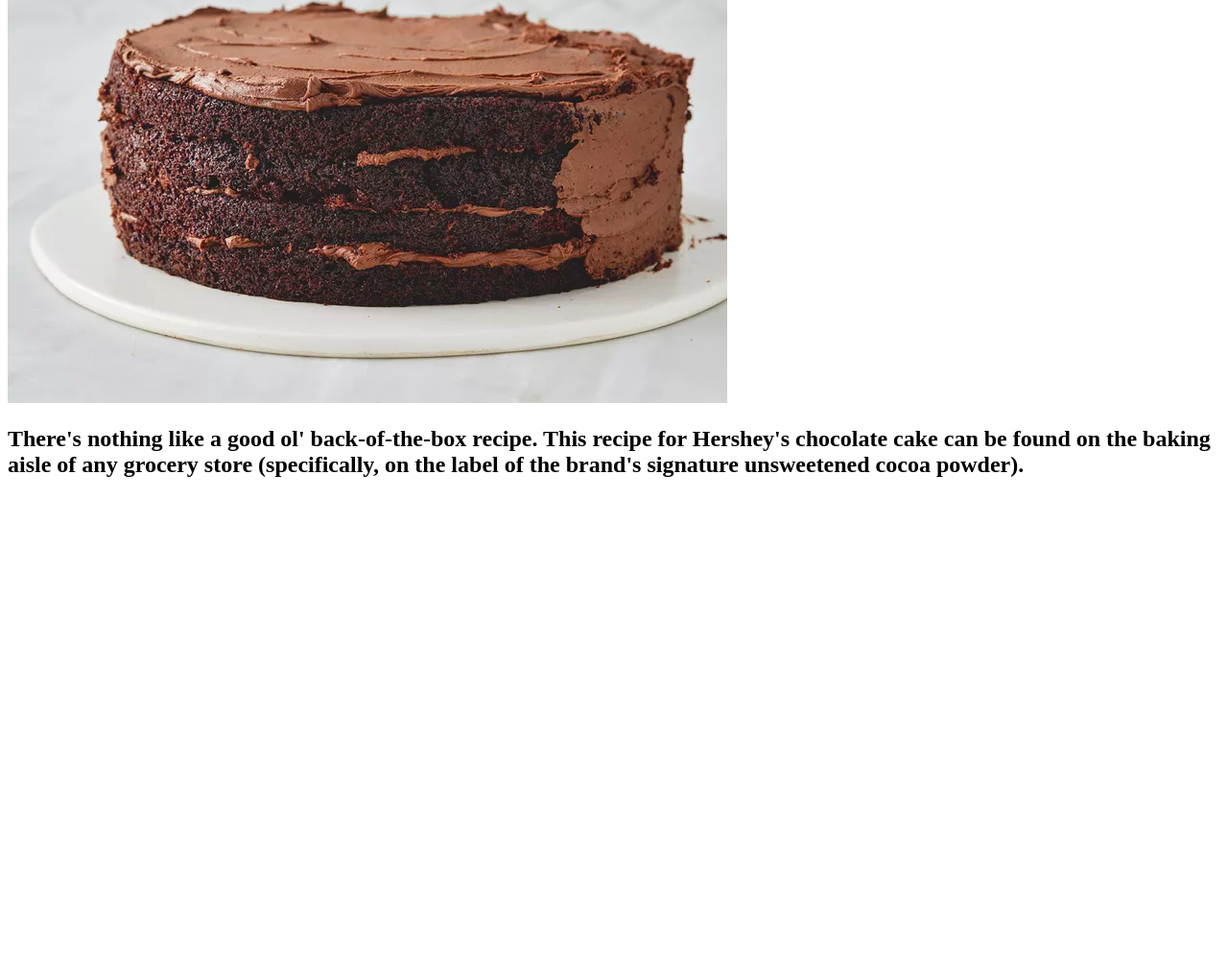
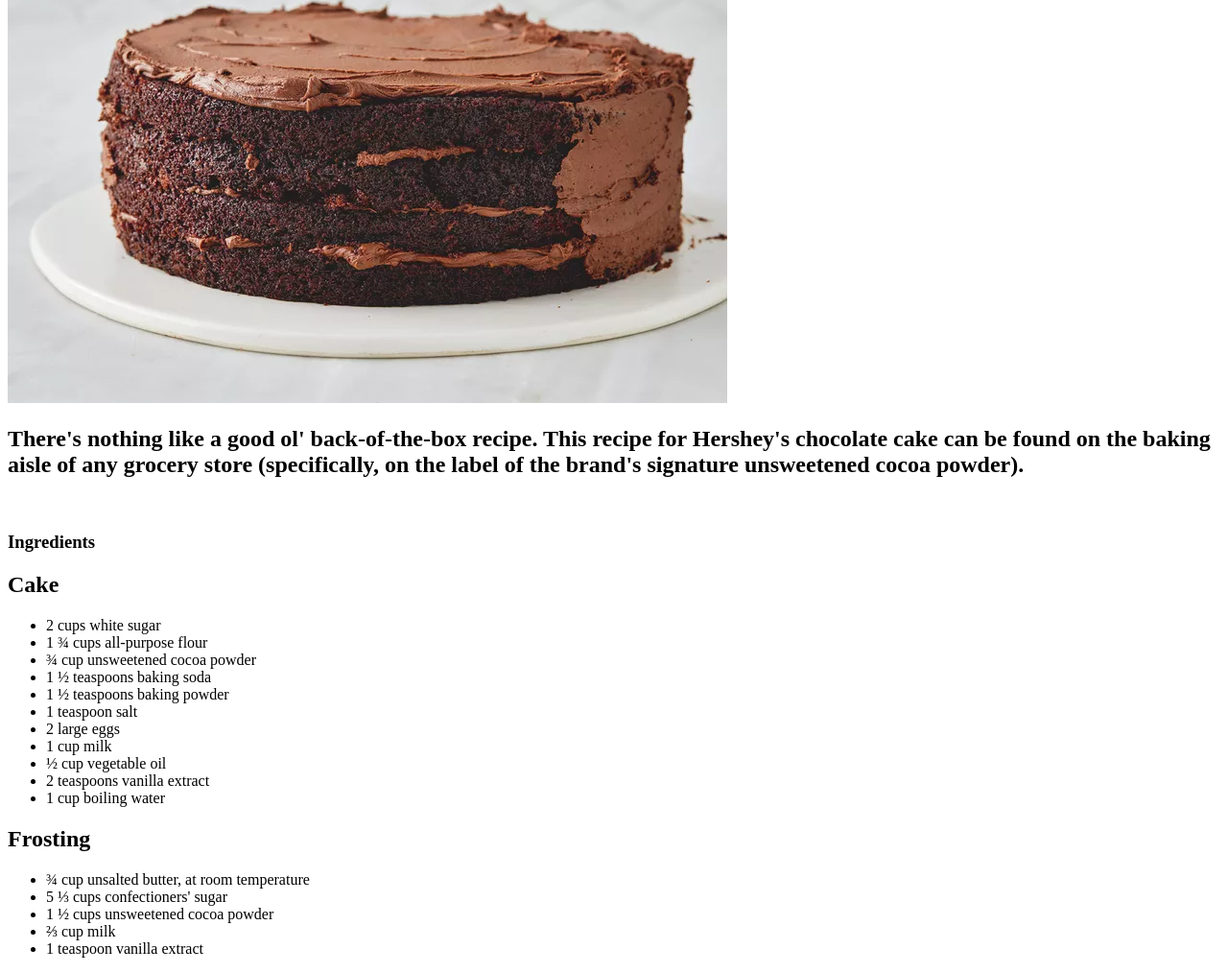
Before and after one commit to Lucidifier/odin-recipes, a plain HTML site: page recipes/chococake.html in a window 1280 px wide. Shown: the part 241-1255 px from the top of the page at 96% size. Before the commit the page ends 800 px from the top, so only its background shows below. Drawn offline with Linux system fonts and the light colour scheme.

Commit message:
Create Chococake Ingredients

```diff
--- a/recipes/chococake.html
+++ b/recipes/chococake.html
@@ -11,6 +11,28 @@
         <br>
         <h2>There's nothing like a good ol' back-of-the-box recipe. This recipe for Hershey's chocolate cake can be found on the baking aisle of any grocery store (specifically, on the label of the brand's signature unsweetened cocoa powder).</h2>
         <br>
-
+        <h3>Ingredients</h3>
+        <h2>Cake</h2>
+        <ul>
+            <li>2 cups white sugar</li>
+            <li>1 ¾ cups all-purpose flour</li>
+            <li>¾ cup unsweetened cocoa powder</li>
+            <li>1 ½ teaspoons baking soda</li>
+            <li>1 ½ teaspoons baking powder</li>
+            <li>1 teaspoon salt</li>
+            <li>2 large eggs</li>
+            <li>1 cup milk</li>
+            <li>½ cup vegetable oil</li>
+            <li>2 teaspoons vanilla extract</li>
+            <li>1 cup boiling water</li>
+        </ul>
+        <h2>Frosting</h2>
+        <ul>
+            <li>¾ cup unsalted butter, at room temperature</li>
+            <li>5 ⅓ cups confectioners' sugar</li>
+            <li>1 ½ cups unsweetened cocoa powder</li>
+            <li>⅔ cup milk</li>
+            <li>1 teaspoon vanilla extract</li>
+        </ul>
     </body>
 </html>
```
